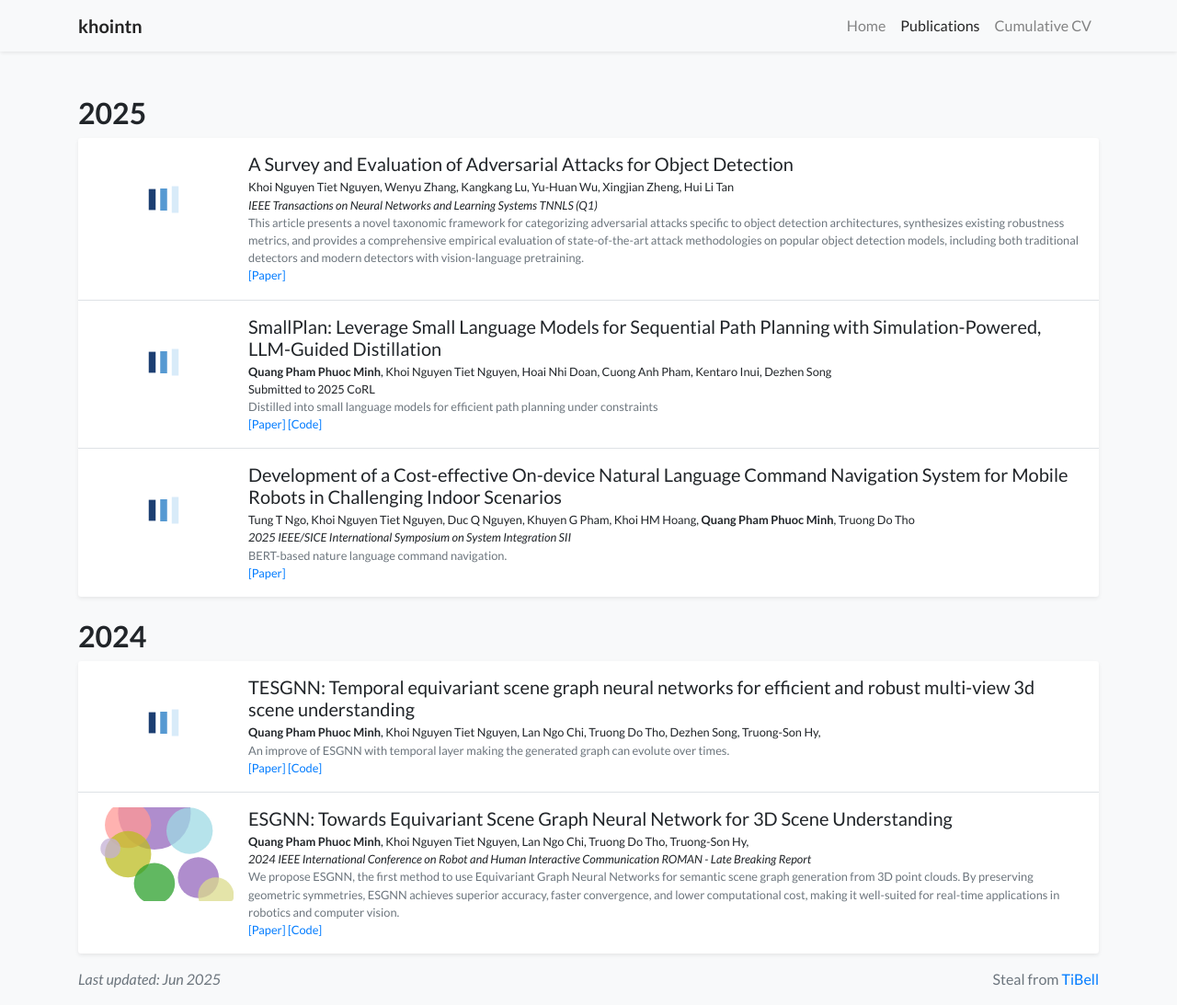
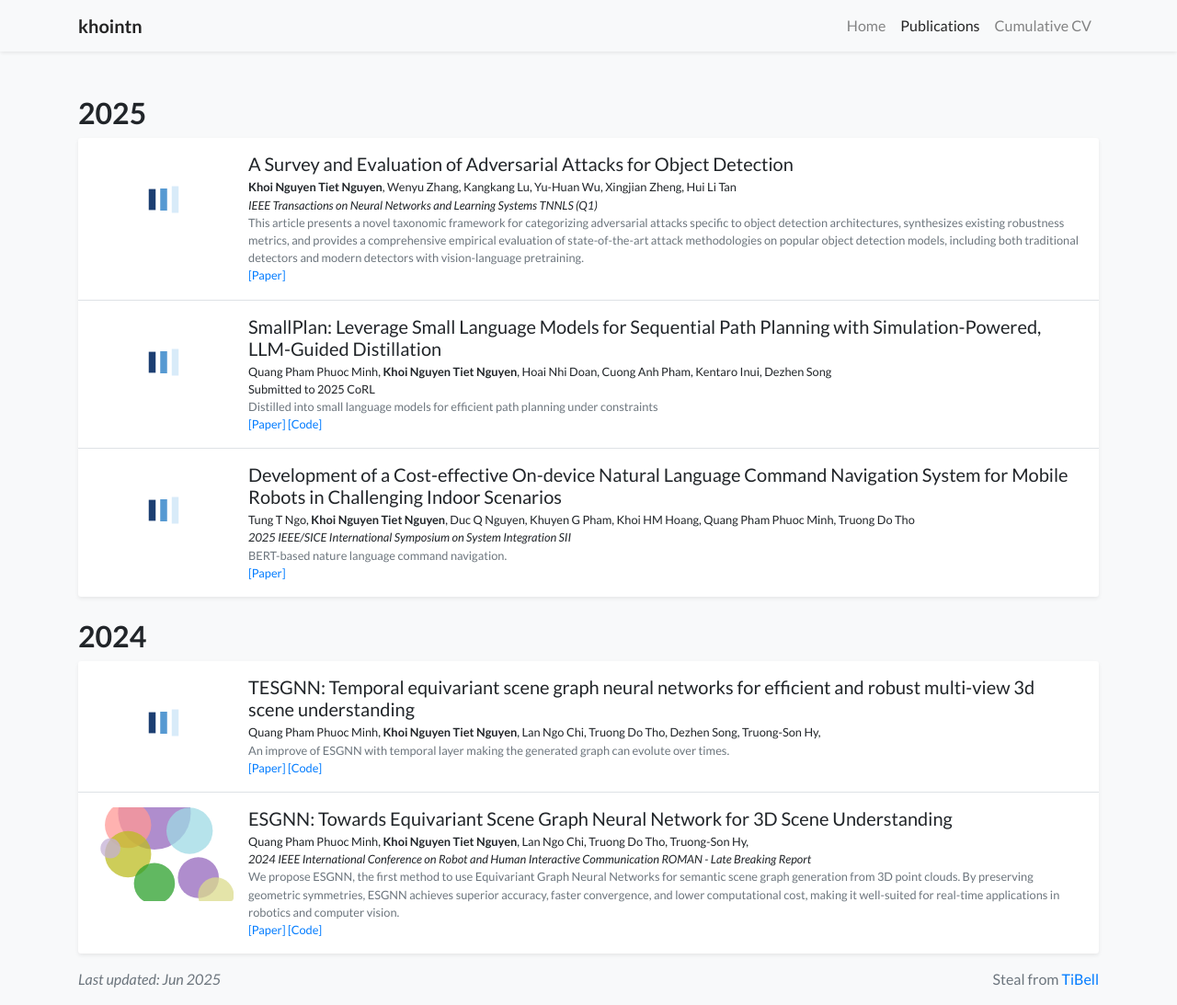
Before and after one commit to khointn/khointn.github.io, a Jekyll site: the page built from publications.html, in a window 1280 px wide and 1093 px high. Shown: the whole window at 92% size. Built offline with Jekyll 4.4.1, drawn with Linux system fonts in a browser that asks for light colours; nearby versions of some CDN libraries; a style sheet for code colours, icons or effects is not loaded; part of the change alters nothing that is shown.

Commit message:
update pubs

```diff
--- a/_data/authors.yml
+++ b/_data/authors.yml
@@ -1,10 +1,10 @@
 "quangppm":
   name: Quang Pham Phuoc Minh
-  bold: true
 
 "khointn":
   name: Khoi Nguyen Tiet Nguyen
   url: https://scholar.google.com/citations?user=a-W86AcAAAAJ
+  bold: true
 
 "lan":
   name: Lan Ngo Chi
```
